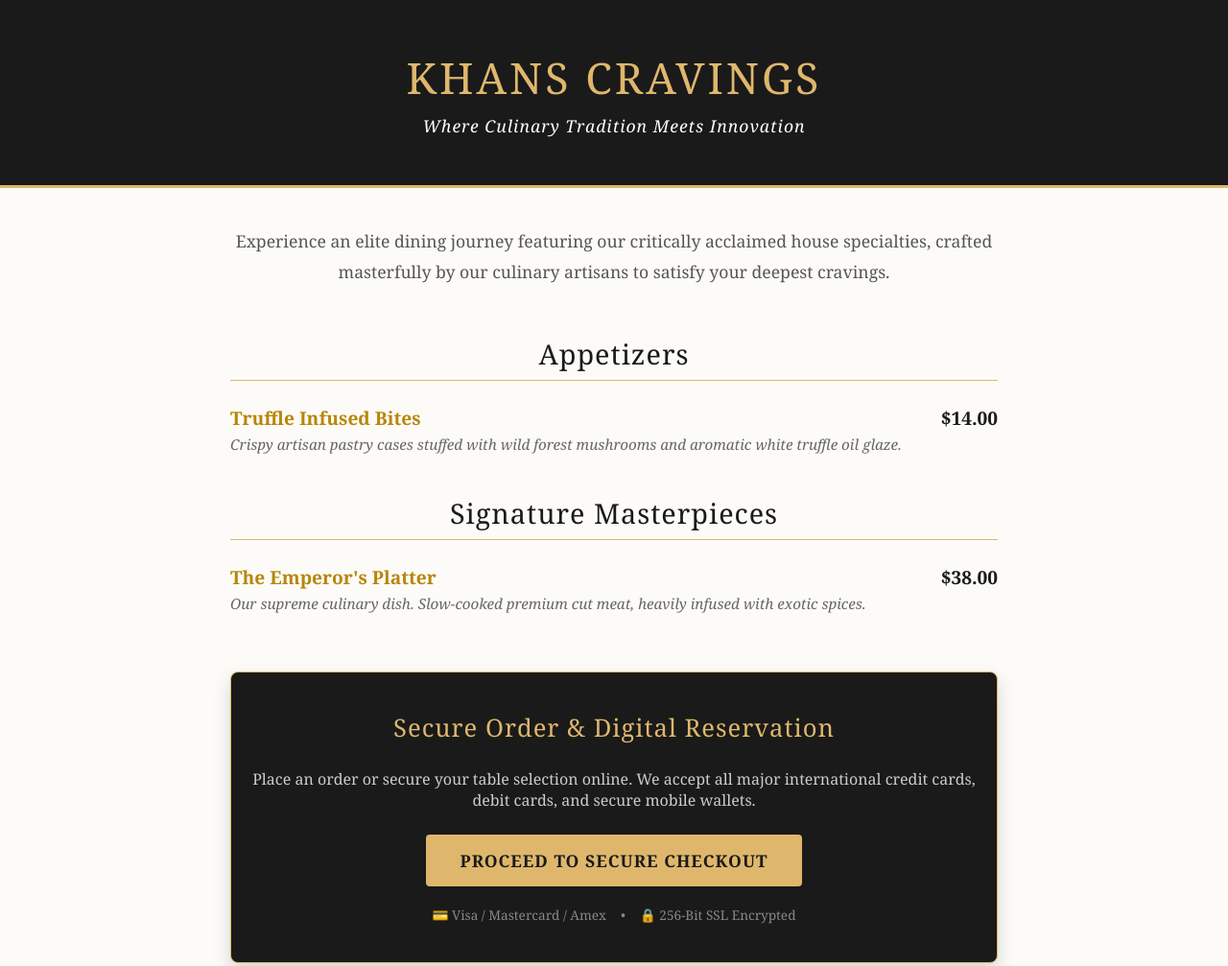
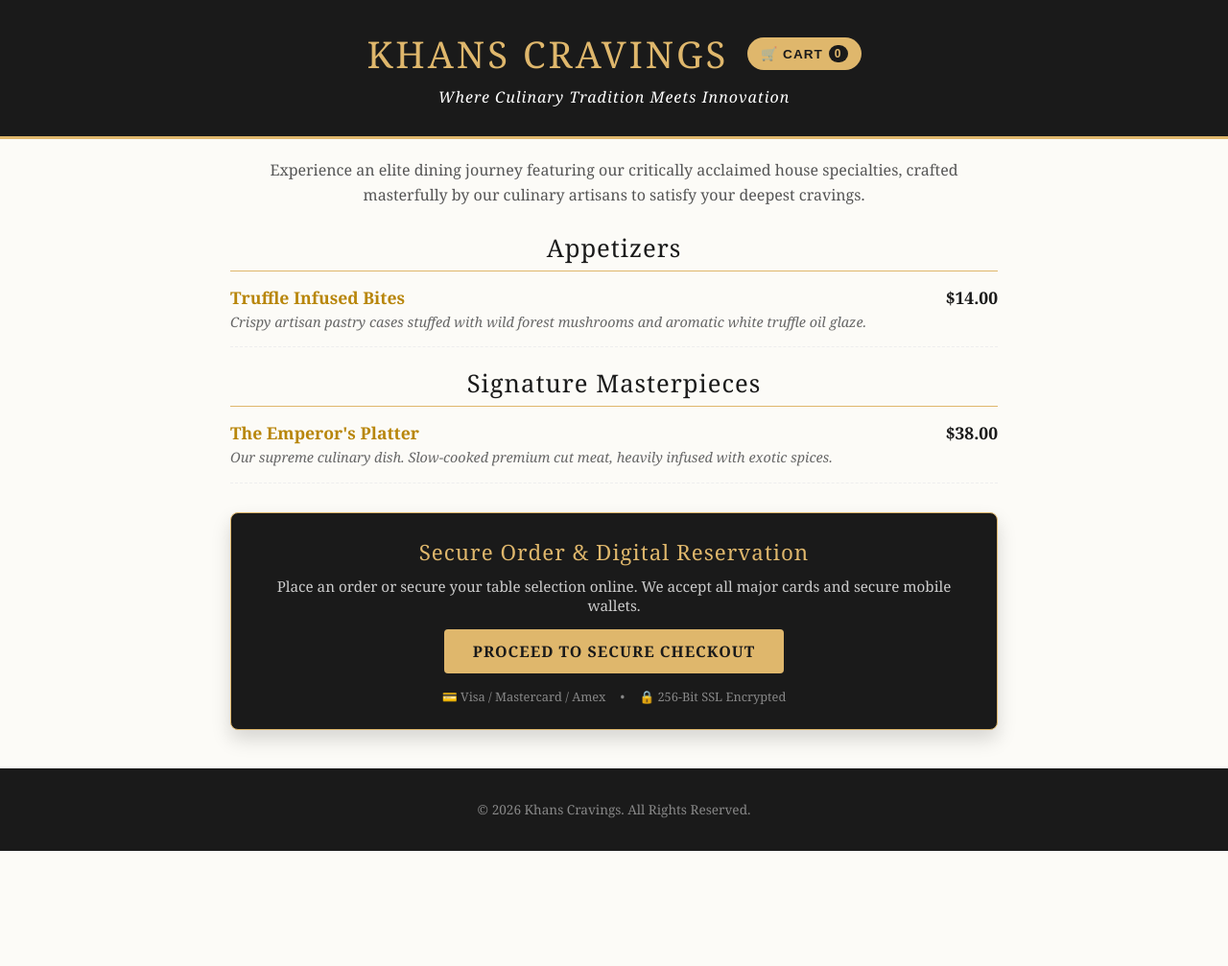
Before and after one commit to redwankhanbro/khans-cravings-site-, a plain HTML site: page index.html in a window 1280 px wide. Shown: the top 1007 px of the page at 96% size. After the commit the page ends 887 px from the top, so only its background shows below. Drawn offline with Linux system fonts and the light colour scheme.

Commit message:
Update index.html

```diff
--- a/index.html
+++ b/index.html
@@ -9,36 +9,58 @@
     <title>Khans Cravings | Premium Dining</title>
     <style>
         body { font-family: 'Georgia', serif; margin: 0; padding: 0; background-color: #fcfbf7; color: #222; }
-        header { background-color: #1a1a1a; color: #dfb76c; padding: 50px 20px; text-align: center; border-bottom: 3px solid #dfb76c; }
-        h1 { margin: 0; font-size: 2.8rem; letter-spacing: 3px; font-weight: 400; }
-        .tagline { font-style: italic; color: #fff; margin-top: 8px; font-size: 1.1rem; letter-spacing: 1px; }
 
-        .container { max-width: 800px; margin: 40px auto; padding: 0 20px; }
-        .intro-text { text-align: center; font-size: 1.1rem; line-height: 1.8; color: #555; margin-bottom: 50px; }
+        /* HEADER LAYOUT: Flexbox structure to keep title and cart aligned */
+        header { background-color: #1a1a1a; color: #dfb76c; padding: 30px 20px; border-bottom: 3px solid #dfb76c; position: relative; }
+        .header-main { display: flex; justify-content: center; align-items: center; max-width: 800px; margin: 0 auto; position: relative; }
 
-        .menu-section-title { text-align: center; font-size: 1.8rem; color: #1a1a1a; border-bottom: 1px solid #dfb76c; padding-bottom: 8px; margin-top: 40px; margin-bottom: 25px; font-weight: 400; letter-spacing: 1px; }
+        h1 { margin: 0; font-size: 2.4rem; letter-spacing: 3px; font-weight: 400; text-align: center; }
+        .tagline { font-style: italic; color: #fff; margin-top: 8px; font-size: 1rem; letter-spacing: 1px; text-align: center; }
 
-        .menu-item { display: flex; justify-content: space-between; align-items: baseline; margin-bottom: 20px; }
+        /* NEW: Header Cart Button styling beside the title */
+        .header-cart-btn { background-color: #dfb76c; color: #1a1a1a; font-family: sans-serif; font-size: 0.85rem; font-weight: bold; text-decoration: none; padding: 8px 14px; border-radius: 20px; transition: background 0.3s ease; text-transform: uppercase; letter-spacing: 1px; border: none; cursor: pointer; display: flex; align-items: center; gap: 6px; margin-left: 20px; }
+        .header-cart-btn:hover { background-color: #f0cc85; }
+        .cart-count { background-color: #1a1a1a; color: #dfb76c; padding: 2px 6px; border-radius: 50px; font-size: 0.75rem; }
+
+        .container { max-width: 800px; margin: 20px auto; padding: 0 20px; }
+        .intro-text { text-align: center; font-size: 1rem; line-height: 1.6; color: #555; margin-bottom: 25px; }
+
+        .menu-section-title { text-align: center; font-size: 1.6rem; color: #1a1a1a; border-bottom: 1px solid #dfb76c; padding-bottom: 6px; margin-top: 20px; margin-bottom: 15px; font-weight: 400; letter-spacing: 1px; }
+
+        /* Clean menu layout with prices pushed to the right side */
+        .menu-item { display: flex; justify-content: space-between; align-items: flex-start; margin-bottom: 20px; padding-bottom: 15px; border-bottom: 1px dashed #eee; }
         .menu-item-details { flex-grow: 1; padding-right: 20px; }
-        .menu-item-name { font-size: 1.2rem; font-weight: bold; color: #b8860b; }
-        .menu-item-description { font-size: 0.95rem; color: #666; margin-top: 4px; font-style: italic; line-height: 1.4; }
-        .menu-item-price { font-size: 1.2rem; font-weight: bold; color: #1a1a1a; white-space: nowrap; }
+        .menu-item-name { font-size: 1.1rem; font-weight: bold; color: #b8860b; }
+        .menu-item-description { font-size: 0.9rem; color: #666; margin-top: 4px; font-style: italic; line-height: 1.4; }
+        .menu-item-price { font-size: 1.1rem; font-weight: bold; color: #1a1a1a; white-space: nowrap; }
 
-        /* NEW: Premium Payment Card Section Styles */
-        .payment-box { background-color: #1a1a1a; color: white; padding: 40px 20px; border-radius: 8px; text-align: center; margin-top: 60px; box-shadow: 0 10px 20px rgba(0,0,0,0.15); border: 1px solid #dfb76c; }
-        .payment-box h3 { color: #dfb76c; margin-top: 0; font-size: 1.6rem; font-weight: 400; letter-spacing: 1px; }
-        .payment-box p { color: #ccc; font-size: 1rem; margin-bottom: 25px; }
-        .checkout-btn { display: inline-block; background-color: #dfb76c; color: #1a1a1a; font-size: 1.1rem; font-weight: bold; text-decoration: none; padding: 15px 35px; border-radius: 4px; transition: background 0.3s ease; text-transform: uppercase; letter-spacing: 1px; }
+        .payment-box { background-color: #1a1a1a; color: white; padding: 25px 20px; border-radius: 8px; text-align: center; margin-top: 30px; box-shadow: 0 10px 20px rgba(0,0,0,0.15); border: 1px solid #dfb76c; }
+        .payment-box h3 { color: #dfb76c; margin-top: 0; margin-bottom: 10px; font-size: 1.4rem; font-weight: 400; letter-spacing: 1px; }
+        .payment-box p { color: #ccc; font-size: 0.95rem; margin-bottom: 15px; margin-top: 0; }
+
+        .checkout-btn { display: inline-block; background-color: #dfb76c; color: #1a1a1a; font-size: 1rem; font-weight: bold; text-decoration: none; padding: 12px 30px; border-radius: 4px; transition: background 0.3s ease; text-transform: uppercase; letter-spacing: 1px; border: none; cursor: pointer; }
         .checkout-btn:hover { background-color: #f0cc85; }
-        .badge-container { display: flex; justify-content: center; gap: 15px; margin-top: 20px; color: #888; font-size: 0.85rem; }
 
-        footer { background-color: #1a1a1a; color: #888; text-align: center; padding: 30px 20px; margin-top: 60px; font-size: 0.9rem; }
+        .badge-container { display: flex; justify-content: center; gap: 15px; margin-top: 15px; color: #888; font-size: 0.8rem; }
+        footer { background-color: #1a1a1a; color: #888; text-align: center; padding: 20px; margin-top: 40px; font-size: 0.85rem; }
+
+        /* Mobile specific adjustments to stack nicely on narrow screens */
+        @media (max-width: 480px) {
+            .header-main { flex-direction: column; gap: 12px; }
+            .header-cart-btn { margin-left: 0; }
+        }
     </style>
 </head>
 <body>
 
     <header>
-        <h1>KHANS CRAVINGS</h1>
+        <div class="header-main">
+            <h1>KHANS CRAVINGS</h1>
+            <!-- Cart Action Element directly beside the name -->
+            <button class="header-cart-btn">
+                🛒 Cart <span class="cart-count">0</span>
+            </button>
+        </div>
         <div class="tagline">Where Culinary Tradition Meets Innovation</div>
     </header>
 
@@ -67,12 +89,11 @@
             <div class="menu-item-price">$38.00</div>
         </div>
 
-        <!-- NEW: SECURE CHECKOUT SECTION -->
+        <!-- SECURE CHECKOUT SECTION -->
         <div class="payment-box">
             <h3>Secure Order &amp; Digital Reservation</h3>
-            <p>Place an order or secure your table selection online. We accept all major international credit cards, debit cards, and secure mobile wallets.</p>
+            <p>Place an order or secure your table selection online. We accept all major cards and secure mobile wallets.</p>
 
-            <!-- Replace the '#' inside href with your actual Stripe or PayPal link -->
             <a href="#" target="_blank" class="checkout-btn">Proceed to Secure Checkout</a>
 
             <div class="badge-container">
@@ -85,7 +106,7 @@
     </div>
 
     <footer>
-        <p>&copy; 2026 Khans Cravings. All Rights Reserved. | Designed for Fine Dining Exclusivity</p>
+        <p>&copy; 2026 Khans Cravings. All Rights Reserved.</p>
     </footer>
 
 </body>
```
